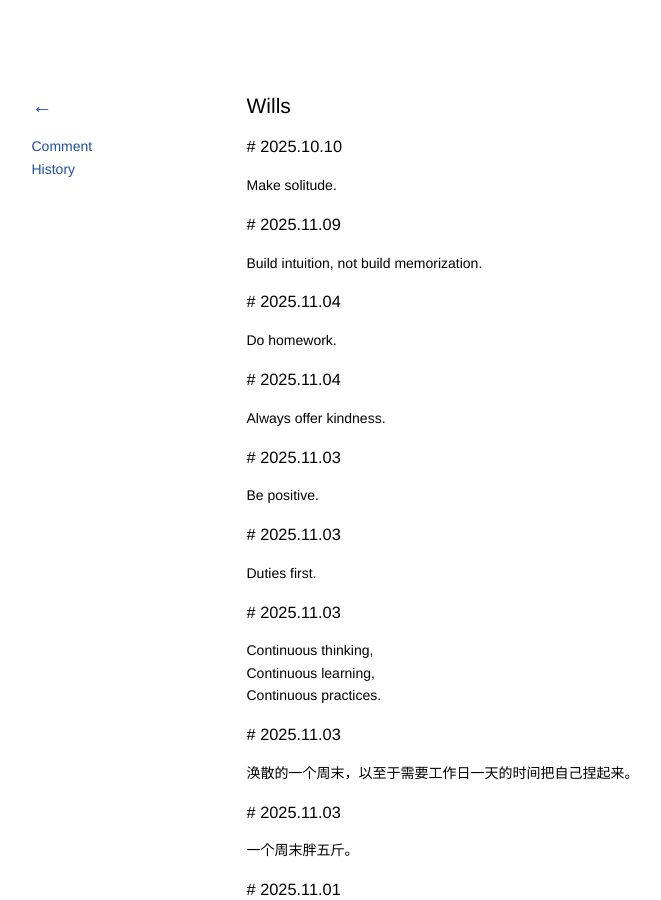
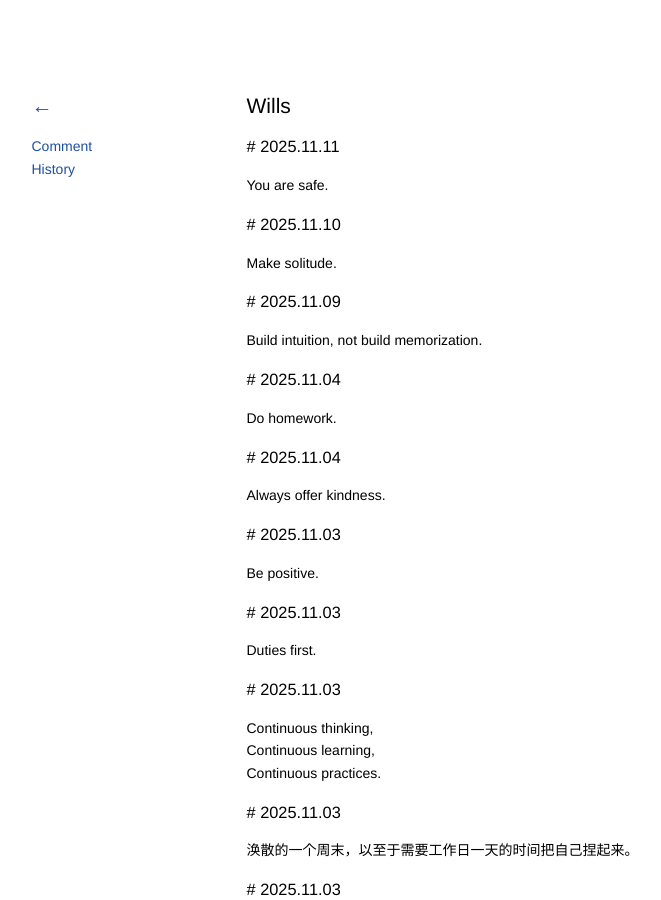
Before and after one commit to kidlj/awei, a Jekyll site: the page built from _wiki/wills.md, in a window 1280 px wide and 900 px high. Shown: the whole window, without its empty margins (101-762 px from the left). Built offline with Jekyll 4.4.1, drawn with Linux system fonts in a browser that asks for light colours.

Commit message:
update wills

```diff
--- a/_wiki/wills.md
+++ b/_wiki/wills.md
@@ -2,7 +2,11 @@
 title: Wills
 ---
 
-### 2025.10.10
+### 2025.11.11
+
+You are safe.
+
+### 2025.11.10
 
 Make solitude.
 
```
